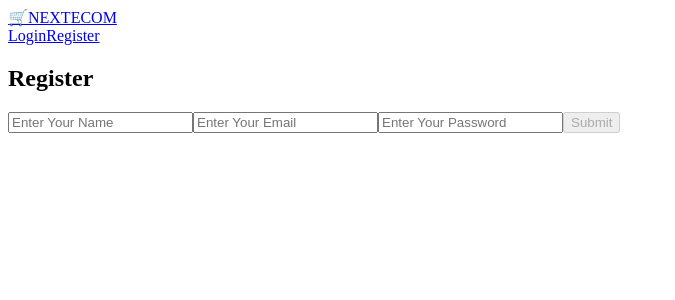
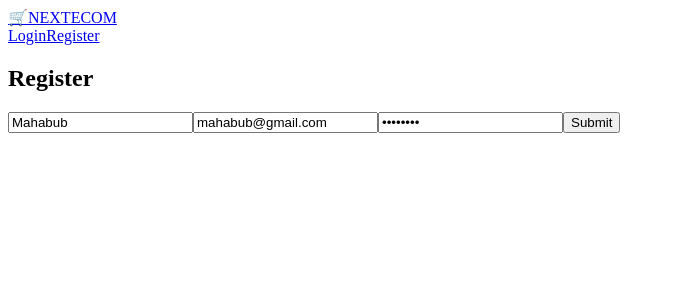
Before and after one commit to CoderMahabub/nextecom, a Next.js app: page /register in a window 1280 px wide. Shown: the top 300 px of the page, without its empty margins (0-675 px from the left). Built offline with nearby package versions, Linux system fonts and the light colour scheme.

Commit message:
API Request

```diff
--- a/app/layout.js
+++ b/app/layout.js
@@ -1,6 +1,7 @@
 import "./globals.css";
 import 'bootstrap-material-design/dist/css/bootstrap-material-design.min.css';
 import TopNav from "@/components/TopNav";
+import toast, { Toaster } from "react-hot-toast";
 
 export const metadata = {
   title: "Nextecom",
@@ -12,6 +13,7 @@ export default function RootLayout({ children }) {
     <html lang="en">
       <body >
         <TopNav />
+        <Toaster></Toaster>
         {children}
       </body>
     </html>
--- a/app/register/page.js
+++ b/app/register/page.js
@@ -1,17 +1,39 @@
 "use client"
+import { useRouter } from "next/navigation";
 import { useState } from "react";
+import toast from "react-hot-toast";
 
 export default function Register() {
-    const [name, setName] = useState('');
-    const [email, setEmail] = useState('');
-    const [password, setPassword] = useState('');
+    const [name, setName] = useState('Mahabub');
+    const [email, setEmail] = useState('mahabub@gmail.com');
+    const [password, setPassword] = useState('ma222111');
     const [loading, setLoading] = useState(false);
+
+    const router = useRouter();
 
     const handleSubmit = async (e) => {
         e.preventDefault();
         try {
             setLoading(true);
-            console.log(name, email, password);
+            const response = await fetch(`${process.env.API}/register`, {
+                method: 'POST',
+                headers: {
+                    'Content-Type': 'application/json'
+                },
+                body: JSON.stringify({
+                    name,
+                    email,
+                    password
+                })
+            });
+            const data = await response.json();
+            if (!response.ok) {
+                toast.error(data.err);
+                setLoading(false);
+            } else {
+                toast.success("Registration Success ful");
+                router.push('/login');
+            }
         } catch (err) {
             console.log(err);
             setLoading(false);
--- a/next.config.mjs
+++ b/next.config.mjs
@@ -1,9 +1,11 @@
-import { DB_URI } from './config.js';
+import { API, DB_URI } from './config.js';
+
 
 /** @type {import('next').NextConfig} */
 const nextConfig = {
     env: {
-        DB_URI: DB_URI
+        DB_URI: DB_URI,
+        API: API
     }
 };
 
--- a/package.json
+++ b/package.json
@@ -16,6 +16,7 @@
     "mongoose-unique-validator": "^5.0.1",
     "next": "14.2.5",
     "react": "^18",
-    "react-dom": "^18"
+    "react-dom": "^18",
+    "react-hot-toast": "^2.4.1"
   }
 }
```
Also changed, not shown: 1 other file (tests, documents, lock files or other folders).
